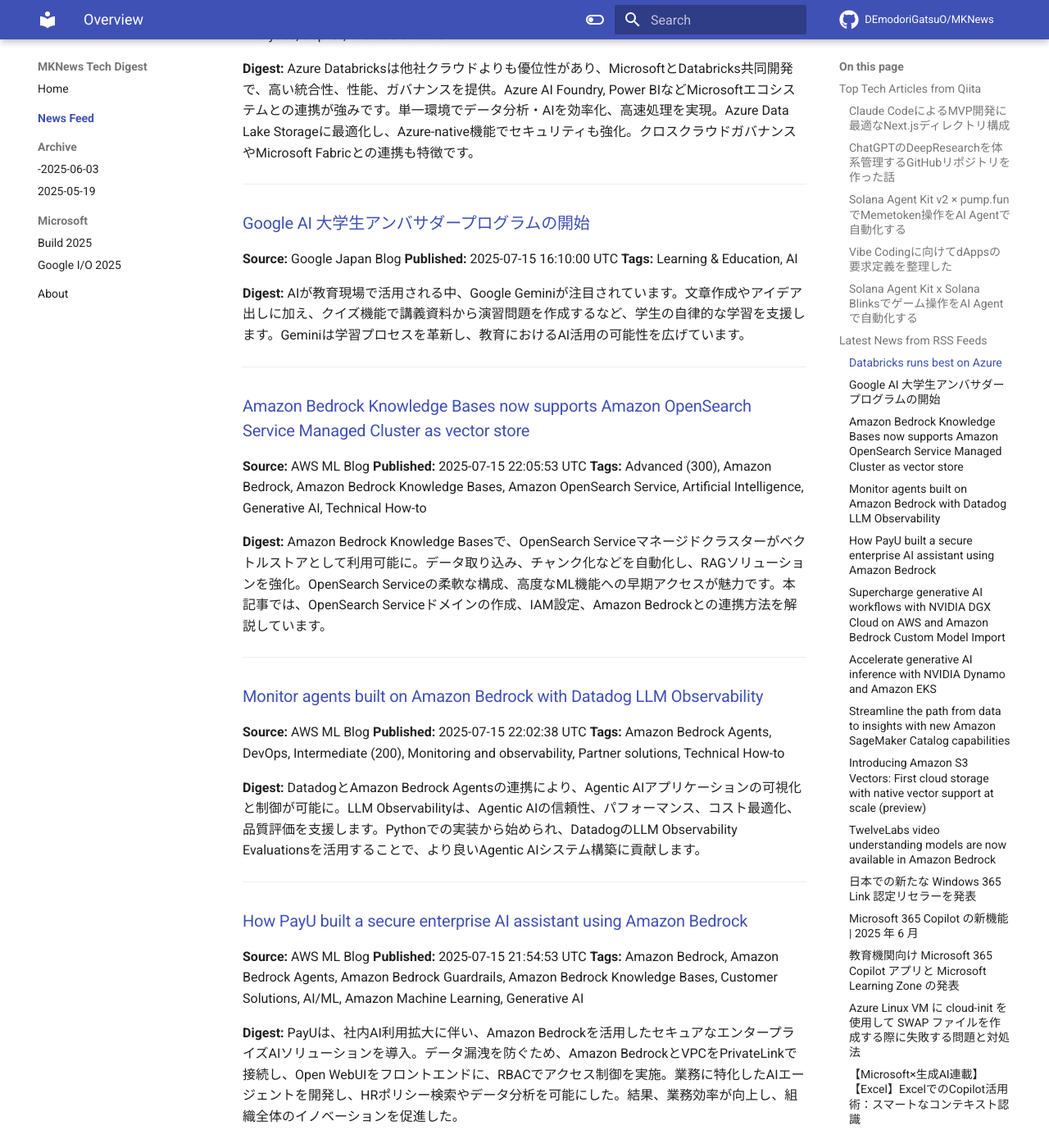
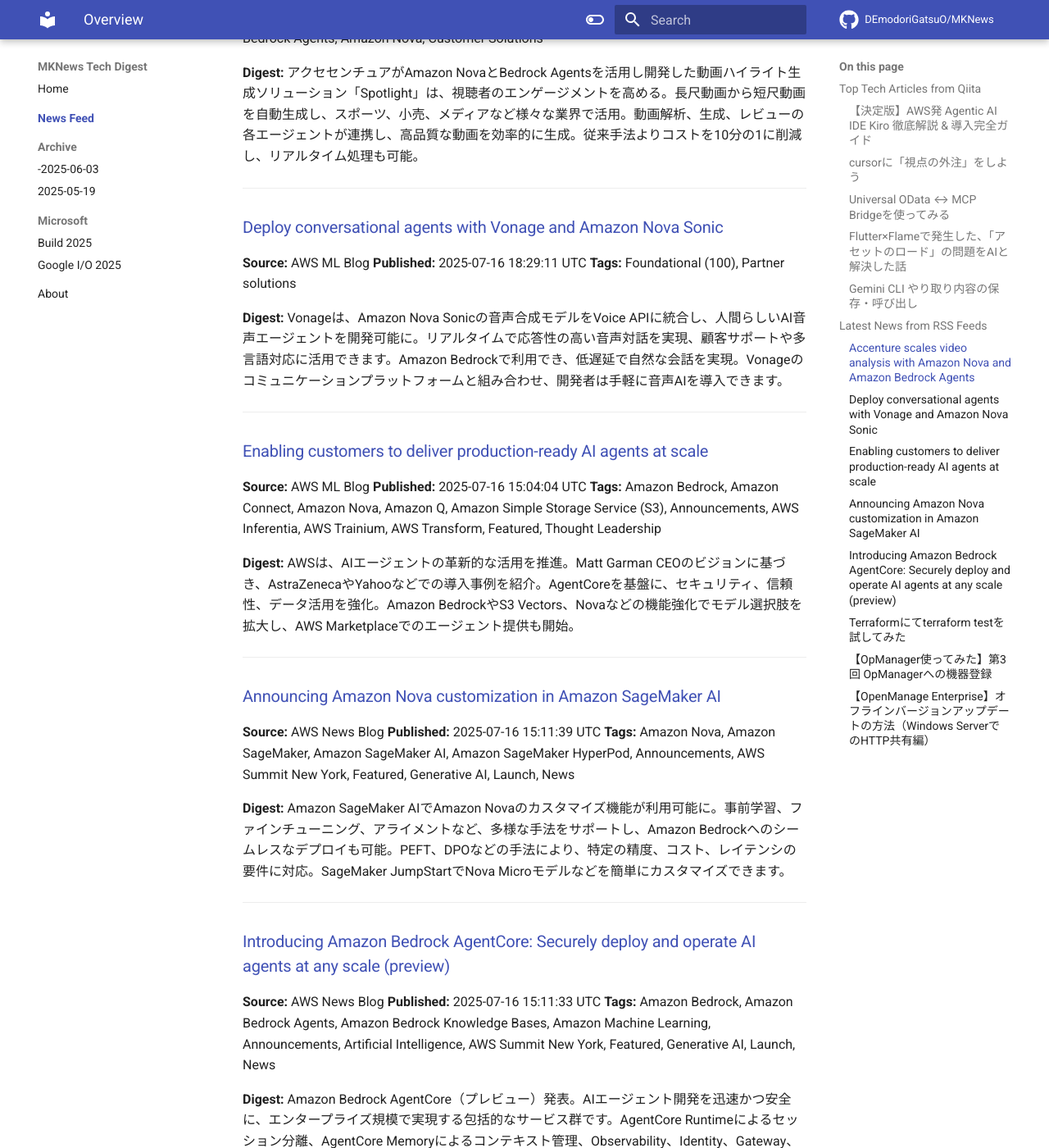
Before and after one commit to DEmodoriGatsuO/MKNews, an MkDocs documentation site: the page built from docs/news/index.md, in a window 1280 px wide and 1400 px high, scrolled down 1597 px. Shown: the whole window at 82% size. Built offline with MkDocs 1.6.1 and Material for MkDocs 9.7.7, drawn with Linux system fonts in a browser that asks for light colours; comment, search, counter and statistics services are not loaded; some of the changed text lies outside the part shown.

Commit message:
Automated AI Tech Digest - 2025-07-17

```diff
--- a/docs/news/index.md
+++ b/docs/news/index.md
@@ -1,208 +1,138 @@
-# AI Tech Trends Digest (2025-07-16)
+# AI Tech Trends Digest (2025-07-17)
 
 
 ## Top Tech Articles from Qiita
 
 
-### [Claude CodeによるMVP開発に最適なNext.jsディレクトリ構成](https://qiita.com/nft/items/107fb79615e3468b1e47)
-**Published:** 2025-07-15 09:22:21 UTC
-**Likes:** 10
-**Tags:** AI, Next.js, LLM, ClaudeCode, VibeCoding
+### [【決定版】AWS発 Agentic AI IDE Kiro 徹底解説 & 導入完全ガイド](https://qiita.com/Earthfreedom/items/72eba6528f2d6d7f21fc)
+**Published:** 2025-07-17 03:59:23 UTC
+**Likes:** 1
+**Tags:** AWS, IDE, VSCode, 生成AI, Anthropic
 
 **Digest:**
-Next.jsとClaude Codeを用いたdApps開発の効率化を目指し、ディレクトリ構成を整理。ハッカソンやMVP開発に最適化し、Web3・AI連携を考慮。`features/`による機能別パッケージ化、明確な命名規則で開発速度を向上。Claude AI設定やドキュメントも整備し、チーム開発にも対応。
+AWS発のAI IDE「Kiro」は、仕様駆動で「Viable Code」を目指す。**Kiro**は、**VS Code互換**、**Claude Sonnet 4**を搭載し、**仕様生成**、**Hookによる自動化**、**Steeringによるチーム標準共有**を実現。プレビュー版は無料で、要件定義からコード実装までをサポート。**Claude Codeとの連携**で効率化も可能。2025年7月17日時点の情報です。
 
 ---
 
-### [ChatGPTのDeepResearchを体系管理するGitHubリポジトリを作った話](https://qiita.com/nft/items/8166d250287b38647c8f)
-**Published:** 2025-07-15 08:20:36 UTC
-**Likes:** 9
-**Tags:** GitHub, Blockchain, arweave, LLM, DeepResearch
+### [cursorに「視点の外注」をしよう](https://qiita.com/zazen_inu/items/98dc050ffeb8857b9b2b)
+**Published:** 2025-07-17 01:01:49 UTC
+**Likes:** 1
+**Tags:** 初心者, ポエム, cursor, 生成AI, LLM
 
 **Digest:**
-Web3のリサーチ管理GitHubリポジトリ「deep-research-arweave」を作成。Arweave関連のDeep Researchを、英語でYAMLとMarkdown形式で管理、多言語翻訳も。SolanaやHyperliquidでも同様の展開予定。タグによる柔軟な分類、フラットなファイル配置、ChatGPT URLの記録が特徴。
+Obsidianとcursorを使い、生成AI活用法を模索。自動化の限界を感じ、**外注**という視点から、**思考の拡張**に着目。**確証バイアス**を避けるため、cursorの批判的分析機能を活用。文章の客観性を高め、新たな視点を得る。**自動化**の価値を見つめ直し、理解は外注できないと結論。
 
 ---
 
-### [Solana Agent Kit v2 × pump.funでMemetoken操作をAI Agentで自動化する](https://qiita.com/nft/items/21258e1cf8c2ea709b27)
-**Published:** 2025-07-15 14:14:06 UTC
-**Likes:** 8
-**Tags:** TypeScript, AI, Blockchain, solana, LLM
+### [Universal OData ↔ MCP Bridgeを使ってみる](https://qiita.com/tami/items/1ba61aecf641ffde8d5d)
+**Published:** 2025-07-16 21:39:37 UTC
+**Likes:** 1
+**Tags:** OData, Claude
 
 **Digest:**
-Solanaのmemeトークンローンチプラットフォームpump.funに、AIエージェントが進化。Solana Agent Kit v2と連携し、プロンプトだけでトークンを立ち上げ可能に。コード例やLangChain連携、多様な応用例を紹介。画像URLはIPFS、最低流動性、メタデータ文字数制限などに注意。今後の自動化にも期待。
+SAP Communityで紹介された「Universal OData ↔ MCP Bridge」は、ODataメタデータからMCPクライアント向けのツール定義を自動生成します。これにより、**ODataサービス（V2/V4）をMCPクライアント、例えばClaudeから呼び出す**ことが可能に。記事では、Claude Desktopと連携し、NorthwindやカスタムODataサービスを操作する様子を紹介。V4ではクエリに問題があるものの、V2では動作確認済みです。
 
 ---
 
-### [Vibe Codingに向けてdAppsの要求定義を整理した](https://qiita.com/nft/items/ebdc3deeac72b9d46efd)
-**Published:** 2025-07-15 09:04:33 UTC
-**Likes:** 8
-**Tags:** AI, Next.js, LLM, ClaudeCode, VibeCoding
+### [Flutter×Flameで発生した、「アセットのロード」の問題をAIと解決した話](https://qiita.com/honoka_pino_/items/6db4ea9617149efe0df7)
+**Published:** 2025-07-16 15:04:07 UTC
+**Likes:** 1
+**Tags:** Dart, debug, Flutter, Gemini
 
 **Digest:**
-dApps開発の要求定義書ダイジェストです。MVP開発に特化し、Next.jsとClaude Codeを活用。TypeScript、TailwindCSSなど「AIフレンドリー」な技術を採用し、外部ツール活用でコスト削減。主な機能はウォレット接続、NFT Mint、データ表示、トークンClaim、プロフィール、SNSシェア。2025年8月テンプレート公開予定。
+Flutter/Flameゲーム開発で、Webビルド時に画像アセットがロードできない問題が発生。原因はFlameの`Flame.images.load()`がパスを重複付加すること。解決策として、Flutter標準の`rootBundle.load`と`decodeImageFromList`を使用。**Gemini**の助言を得て、assetパスの重複を回避し、画像ロードに成功。同様の問題には、Flame以外の方法を試すのが有効です。
 
 ---
 
-### [Solana Agent Kit x Solana Blinksでゲーム操作をAI Agentで自動化する](https://qiita.com/nft/items/e235a9531527a87bbd8d)
-**Published:** 2025-07-15 14:19:45 UTC
-**Likes:** 7
-**Tags:** TypeScript, AI, Blockchain, solana, LLM
+### [Gemini CLI やり取り内容の保存・呼び出し](https://qiita.com/nigaor/items/9e91cf2fe46d6718c374)
+**Published:** 2025-07-16 12:02:50 UTC
+**Likes:** 1
+**Tags:** Gemini, GeminiCLI
 
 **Digest:**
-Solana Agent Kit v2（SAK v2）のBlinksプラグインにより、AIエージェントがSolana上のゲームやアプリと直接連携可能に。Blinksは軽量なSolana操作インターフェースで、`plugin-blinks`を導入。Send Arcadeでのじゃんけんゲーム操作例や、LangChainとの統合、オンチェーン報酬の自動受け取りなどが実現します。AIによる自律操作で、UXが進化します。
+Gemini CLIの会話履歴保存方法を紹介。ターミナル再起動で消える問題を解決するため、`/chat`コマンドでやり取りを操作します。`/chat list`で一覧表示、`/chat save [タグ名]`で保存、`/chat resume [タグ名]`で呼び出し。会話の保存・呼び出しが可能になり、Gemini CLIをより快適に利用できます。
 
 ---
 
 ## Latest News from RSS Feeds
 
 
-### [Databricks runs best on Azure](https://azure.microsoft.com/en-us/blog/databricks-runs-best-on-azure/)
-**Source:** Azure AI Blog
-**Published:** 2025-07-15 15:00:00 UTC
-**Tags:** AI + machine learning, Analytics, Copilot, Microsoft Fabric
+### [Accenture scales video analysis with Amazon Nova and Amazon Bedrock Agents](https://aws.amazon.com/blogs/machine-learning/accenture-scales-video-analysis-with-amazon-nova-and-amazon-bedrock-agents/)
+**Source:** AWS ML Blog
+**Published:** 2025-07-16 22:32:42 UTC
+**Tags:** Amazon Bedrock, Amazon Bedrock Agents, Amazon Nova, Customer Solutions
 
 **Digest:**
-Azure Databricksは他社クラウドよりも優位性があり、MicrosoftとDatabricks共同開発で、高い統合性、性能、ガバナンスを提供。Azure AI Foundry, Power BIなどMicrosoftエコシステムとの連携が強みです。単一環境でデータ分析・AIを効率化、高速処理を実現。Azure Data Lake Storageに最適化し、Azure-native機能でセキュリティも強化。クロスクラウドガバナンスやMicrosoft Fabricとの連携も特徴です。
+アクセセンチュアがAmazon NovaとBedrock Agentsを活用し開発した動画ハイライト生成ソリューション「Spotlight」は、視聴者のエンゲージメントを高める。長尺動画から短尺動画を自動生成し、スポーツ、小売、メディアなど様々な業界で活用。動画解析、生成、レビューの各エージェントが連携し、高品質な動画を効率的に生成。従来手法よりコストを10分の1に削減し、リアルタイム処理も可能。
 
 ---
 
-### [Google AI 大学生アンバサダープログラムの開始](https://blog.google/intl/ja-jp/feed/google-ai/)
-**Source:** Google Japan Blog
-**Published:** 2025-07-15 16:10:00 UTC
-**Tags:** Learning & Education, AI
+### [Deploy conversational agents with Vonage and Amazon Nova Sonic](https://aws.amazon.com/blogs/machine-learning/deploy-conversational-agents-with-vonage-and-amazon-nova-sonic/)
+**Source:** AWS ML Blog
+**Published:** 2025-07-16 18:29:11 UTC
+**Tags:** Foundational (100), Partner solutions
 
 **Digest:**
-AIが教育現場で活用される中、Google Geminiが注目されています。文章作成やアイデア出しに加え、クイズ機能で講義資料から演習問題を作成するなど、学生の自律的な学習を支援します。Geminiは学習プロセスを革新し、教育におけるAI活用の可能性を広げています。
+Vonageは、Amazon Nova Sonicの音声合成モデルをVoice APIに統合し、人間らしいAI音声エージェントを開発可能に。リアルタイムで応答性の高い音声対話を実現、顧客サポートや多言語対応に活用できます。Amazon Bedrockで利用でき、低遅延で自然な会話を実現。Vonageのコミュニケーションプラットフォームと組み合わせ、開発者は手軽に音声AIを導入できます。
 
 ---
 
-### [Amazon Bedrock Knowledge Bases now supports Amazon OpenSearch Service Managed Cluster as vector store](https://aws.amazon.com/blogs/machine-learning/amazon-bedrock-knowledge-bases-now-supports-amazon-opensearch-service-managed-cluster-as-vector-store/)
+### [Enabling customers to deliver production-ready AI agents at scale](https://aws.amazon.com/blogs/machine-learning/enabling-customers-to-deliver-production-ready-ai-agents-at-scale/)
 **Source:** AWS ML Blog
-**Published:** 2025-07-15 22:05:53 UTC
-**Tags:** Advanced (300), Amazon Bedrock, Amazon Bedrock Knowledge Bases, Amazon OpenSearch Service, Artificial Intelligence, Generative AI, Technical How-to
+**Published:** 2025-07-16 15:04:04 UTC
+**Tags:** Amazon Bedrock, Amazon Connect, Amazon Nova, Amazon Q, Amazon Simple Storage Service (S3), Announcements, AWS Inferentia, AWS Trainium, AWS Transform, Featured, Thought Leadership
 
 **Digest:**
-Amazon Bedrock Knowledge Basesで、OpenSearch Serviceマネージドクラスターがベクトルストアとして利用可能に。データ取り込み、チャンク化などを自動化し、RAGソリューションを強化。OpenSearch Serviceの柔軟な構成、高度なML機能への早期アクセスが魅力です。本記事では、OpenSearch Serviceドメインの作成、IAM設定、Amazon Bedrockとの連携方法を解説しています。
+AWSは、AIエージェントの革新的な活用を推進。Matt Garman CEOのビジョンに基づき、AstraZenecaやYahooなどでの導入事例を紹介。AgentCoreを基盤に、セキュリティ、信頼性、データ活用を強化。Amazon BedrockやS3 Vectors、Novaなどの機能強化でモデル選択肢を拡大し、AWS Marketplaceでのエージェント提供も開始。
 
 ---
 
-### [Monitor agents built on Amazon Bedrock with Datadog LLM Observability](https://aws.amazon.com/blogs/machine-learning/monitor-agents-built-on-amazon-bedrock-with-datadog-llm-observability/)
-**Source:** AWS ML Blog
-**Published:** 2025-07-15 22:02:38 UTC
-**Tags:** Amazon Bedrock Agents, DevOps, Intermediate (200), Monitoring and observability, Partner solutions, Technical How-to
+### [Announcing Amazon Nova customization in Amazon SageMaker AI](https://aws.amazon.com/blogs/aws/announcing-amazon-nova-customization-in-amazon-sagemaker-ai/)
+**Source:** AWS News Blog
+**Published:** 2025-07-16 15:11:39 UTC
+**Tags:** Amazon Nova, Amazon SageMaker, Amazon SageMaker AI, Amazon SageMaker HyperPod, Announcements, AWS Summit New York, Featured, Generative AI, Launch, News
 
 **Digest:**
-DatadogとAmazon Bedrock Agentsの連携により、Agentic AIアプリケーションの可視化と制御が可能に。LLM Observabilityは、Agentic AIの信頼性、パフォーマンス、コスト最適化、品質評価を支援します。Pythonでの実装から始められ、DatadogのLLM Observability Evaluationsを活用することで、より良いAgentic AIシステム構築に貢献します。
+Amazon SageMaker AIでAmazon Novaのカスタマイズ機能が利用可能に。事前学習、ファインチューニング、アライメントなど、多様な手法をサポートし、Amazon Bedrockへのシームレスなデプロイも可能。PEFT、DPOなどの手法により、特定の精度、コスト、レイテンシの要件に対応。SageMaker JumpStartでNova Microモデルなどを簡単にカスタマイズできます。
 
 ---
 
-### [How PayU built a secure enterprise AI assistant using Amazon Bedrock](https://aws.amazon.com/blogs/machine-learning/how-payu-built-a-secure-enterprise-ai-assistant-using-amazon-bedrock/)
-**Source:** AWS ML Blog
-**Published:** 2025-07-15 21:54:53 UTC
-**Tags:** Amazon Bedrock, Amazon Bedrock Agents, Amazon Bedrock Guardrails, Amazon Bedrock Knowledge Bases, Customer Solutions, AI/ML, Amazon Machine Learning, Generative AI
+### [Introducing Amazon Bedrock AgentCore: Securely deploy and operate AI agents at any scale (preview)](https://aws.amazon.com/blogs/aws/introducing-amazon-bedrock-agentcore-securely-deploy-and-operate-ai-agents-at-any-scale/)
+**Source:** AWS News Blog
+**Published:** 2025-07-16 15:11:33 UTC
+**Tags:** Amazon Bedrock, Amazon Bedrock Agents, Amazon Bedrock Knowledge Bases, Amazon Machine Learning, Announcements, Artificial Intelligence, AWS Summit New York, Featured, Generative AI, Launch, News
 
 **Digest:**
-PayUは、社内AI利用拡大に伴い、Amazon Bedrockを活用したセキュアなエンタープライズAIソリューションを導入。データ漏洩を防ぐため、Amazon BedrockとVPCをPrivateLinkで接続し、Open WebUIをフロントエンドに、RBACでアクセス制御を実施。業務に特化したAIエージェントを開発し、HRポリシー検索やデータ分析を可能にした。結果、業務効率が向上し、組織全体のイノベーションを促進した。
+Amazon Bedrock AgentCore（プレビュー）発表。AIエージェント開発を迅速かつ安全に、エンタープライズ規模で実現する包括的なサービス群です。AgentCore Runtimeによるセッション分離、AgentCore Memoryによるコンテキスト管理、Observability、Identity、Gateway、Browser、Code Interpreterなど、様々な機能を提供。既存フレームワークやモデルに対応し、AWS Marketplaceからもツール利用可能。
 
 ---
 
-### [Supercharge generative AI workflows with NVIDIA DGX Cloud on AWS and Amazon Bedrock Custom Model Import](https://aws.amazon.com/blogs/machine-learning/supercharge-generative-ai-workflows-with-nvidia-dgx-cloud-on-aws-and-amazon-bedrock-custom-model-import/)
-**Source:** AWS ML Blog
-**Published:** 2025-07-15 13:32:12 UTC
-**Tags:** Amazon Elastic Kubernetes Service, Technical How-to
+### [Terraformにてterraform testを試してみた](https://blog.jbs.co.jp/entry/2025/07/17/133658)
+**Source:** JBS Blog
+**Published:** 2025-07-17 04:36:58 UTC
+**Tags:** Azure, Terraform
 
 **Digest:**
-NVIDIA DGX Cloud on AWSとAmazon Bedrock Custom Model Importを組み合わせ、Llama 3.1-70bモデルのファインチューニングとデプロイを解説。NVIDIAのGPUとAWSのクラウドサービスを統合し、AI開発の加速、運用の簡素化、ビジネス機会の創出を目指します。Run:aiやAmazon Bedrockを活用し、スケーラブルなサーバーレス推論を実現。
+Terraform v1.6から、モジュールやリソースをテストできる`terraform test`機能が導入されました。この記事では、この新機能を試す手順を解説します。まず、Terraform定義ファイルとテストファイル(.tftest.hcl)を作成し、`terraform test`コマンドを実行します。設定値の検証や、意図的なエラー発生時のテストも可能です。
 
 ---
 
-### [Accelerate generative AI inference with NVIDIA Dynamo and Amazon EKS](https://aws.amazon.com/blogs/machine-learning/accelerate-generative-ai-inference-with-nvidia-dynamo-and-amazon-eks/)
-**Source:** AWS ML Blog
-**Published:** 2025-07-15 13:03:32 UTC
-**Tags:** Amazon Elastic Kubernetes Service, Customer Solutions
+### [【OpManager使ってみた】第3回 OpManagerへの機器登録](https://blog.jbs.co.jp/entry/2025/07/17/103929)
+**Source:** JBS Blog
+**Published:** 2025-07-17 01:39:29 UTC
+**Tags:** Tech, OpManager, 監視, Windows
 
 **Digest:**
-NVIDIA Dynamoは、大規模言語モデル(LLM)推論向けオープンソースフレームワークです。AWS上でAmazon S3、EFA、EKSをサポートし、NVIDIA GPU搭載EC2インスタンスで動作します。低レイテンシの分散推論を実現し、PrefillとDecodeの分離によるGPU利用効率向上、Smart RouterによるKVキャッシュ再計算削減などを特徴とします。NVIDIA NIXLによる高速データ転送も強みです。
+監視ソフト「OpManager」連載第3回は、機器登録の手順を解説。初期設定完了後、Windows/Linux ServerをOpManagerに登録する方法を紹介します。設定画面から「ディスカバリー」機能を利用し、死活監視設定も行います。これでOpManagerの監視機能が本格的に利用可能になります。
 
 ---
 
-### [Streamline the path from data to insights with new Amazon SageMaker Catalog capabilities](https://aws.amazon.com/blogs/aws/streamline-the-path-from-data-to-insights-with-new-amazon-sagemaker-capabilities/)
-**Source:** AWS News Blog
-**Published:** 2025-07-15 23:49:24 UTC
-**Tags:** Amazon QuickSight, Amazon SageMaker, Amazon SageMaker Lakehouse, Amazon SageMaker Unified Studio, Analytics, Announcements, Artificial Intelligence, AWS Summit New York, Featured, Launch, News
+### [【OpenManage Enterprise】オフラインバージョンアップデートの方法（Windows ServerでのHTTP共有編）](https://blog.jbs.co.jp/entry/2025/07/17/093525)
+**Source:** JBS Blog
+**Published:** 2025-07-17 00:35:25 UTC
+**Tags:** dell, OpenManage Enterprise
 
 **Digest:**
-Amazon SageMakerに新機能が登場。QuickSight連携でダッシュボード作成・共有が容易に。S3一般用途バケットとS3 Access Grantsの対応で、非構造化データ管理も向上。lakehouseからのデータ自動取り込みも可能となり、データ分析ワークフローを加速し、包括的なインサイト獲得を支援します。
+Dellのシステム管理ツール、OpenManage Enterprise (OME)は、Dell Technologies製のWebアプリケーションです。OMEはバージョンアップが可能で、オンライン環境では簡単アップデートできます。オフライン環境では、NFS共有などを用いた3つの手順でアップデートが可能です。
 
 ---
-
-### [Introducing Amazon S3 Vectors: First cloud storage with native vector support at scale (preview)](https://aws.amazon.com/blogs/aws/introducing-amazon-s3-vectors-first-cloud-storage-with-native-vector-support-at-scale/)
-**Source:** AWS News Blog
-**Published:** 2025-07-15 23:33:32 UTC
-**Tags:** Amazon Bedrock Knowledge Bases, Amazon OpenSearch Service, Amazon SageMaker Unified Studio, Amazon Simple Storage Service (S3), Announcements, AWS Summit New York, Featured, Launch, News, Storage
-
-**Digest:**
-Amazon S3 Vectorsがプレビュー開始。最大90%のコスト削減を実現するベクトルストレージで、AIデータの大規模保存に最適です。ベクトル検索を可能にし、Amazon Bedrock、SageMaker、OpenSearch Serviceとの統合も。S3 VectorsでRAGアプリケーションを構築したり、OpenSearchへのデータ移行による費用対効果の最大化も可能です。現在、5リージョンで利用可能。
-
----
-
-### [TwelveLabs video understanding models are now available in Amazon Bedrock](https://aws.amazon.com/blogs/aws/twelvelabs-video-understanding-models-are-now-available-in-amazon-bedrock/)
-**Source:** AWS News Blog
-**Published:** 2025-07-15 23:33:17 UTC
-**Tags:** Amazon Bedrock, Amazon Machine Learning, Announcements, Artificial Intelligence, AWS Summit New York, Featured, Launch, News
-
-**Digest:**
-TwelveLabsの動画理解モデルがAmazon Bedrockで利用可能に。動画検索、シーン分類、要約、洞察抽出を可能にするMarengoとPegasusモデルが登場。自然言語検索で特定シーンを特定したり、動画からテキストを生成してコンテンツ分析に活用可能。メディア、マーケティング、セキュリティなど幅広い業界で応用できます。AWS SDKを使った利用方法も解説。
-
----
-
-### [日本での新たな Windows 365 Link 認定リセラーを発表](https://blogs.windows.com/japan/2025/07/16/new-windows-365-link-resaller-japan/)
-**Source:** Windows Blog for Japan
-**Published:** 2025-07-16 01:00:14 UTC
-**Tags:** Windows 365, Windows 365 Link
-
-**Digest:**
-Microsoftは、クラウドPCデバイス「Windows 365 Link」の認定リセラーにウチダスペクトラムとJBサービスを追加。これにより、バックオフィス業務や現場の従業員向けに、セキュアで高解像度のWindowsデスクトップ環境提供を拡大。日本ビジネスシステムズに加え、両社が導入から運用まで支援。法人向けストアでの購入方法や納品期間についても案内しています。
-
----
-
-### [Microsoft 365 Copilot の新機能 | 2025 年 6 月](https://blogs.windows.com/japan/2025/07/15/whats-new-in-microsoft-365-copilot-june-2025/)
-**Source:** Windows Blog for Japan
-**Published:** 2025-07-15 08:53:10 UTC
-**Tags:** Copilot, Uncategorized, What's new in Copilot
-
-**Digest:**
-2025年6月のMicrosoft 365 Copilot最新情報では、Copilot Control Systemの更新、Context IQによるインテリジェント支援、モバイルアプリ強化、Edge新機能、Outlook機能向上などが発表されました。画像生成や大容量ファイル処理の改善、Copilot Memory、Teams通話要約、OneNoteノートブック、PowerPointのブランド画像追加、Excelの数式説明など、多数の機能強化が実現。MacOS版アプリも登場し、生産性向上が期待できます。
-
----
-
-### [教育機関向け Microsoft 365 Copilot アプリと Microsoft Learning Zone の発表](https://blogs.windows.com/japan/2025/07/15/empowering-educators-with-ai-innovation-and-insights/)
-**Source:** Windows Blog for Japan
-**Published:** 2025-07-15 08:02:30 UTC
-**Tags:** Copilot, Education, Microsoft 365 Copilot, Microsoft Learning Zone
-
-**Digest:**
-Microsoftは、教育者向けAI機能や10代向けCopilot Chatの一般提供を発表。**2025 AI in Educationレポート**では、教育現場でのAI利用が拡大、教員の8割以上がAIを使用し昨年比21%増。一方で、効果的な活用への自信不足も。Microsoft 365 Copilotアプリや無料AI学習アプリ**Microsoft Learning Zone**も発表、AIスキル習得を支援。Copilot Chatは7月下旬に一般提供予定。
-
----
-
-### [Azure Linux VM に cloud-init を使用して SWAP ファイルを作成する際に失敗する問題と対処法](https://blog.jbs.co.jp/entry/2025/07/16/093910)
-**Source:** JBS Blog
-**Published:** 2025-07-16 00:39:10 UTC
-**Tags:** Azure, Red Hat Enterprise Linux, Linux
-
-**Digest:**
-AzureのRHEL環境でcloud-initを使ったSWAPファイルの作成に失敗する問題が発生。原因は、cloud-initの初期設定が不十分なこと。対処法として、cloud-initの設定ファイル（cloud.cfg）を修正し、SWAP領域を明示的に指定することで解決できます。詳細な手順は記事で解説されています。
-
----
-
-### [【Microsoft×生成AI連載】【Excel】ExcelでのCopilot活用術：スマートなコンテキスト認識](https://blog.jbs.co.jp/entry/2025/07/16/090404)
-**Source:** JBS Blog
-**Published:** 2025-07-16 00:04:04 UTC
-**Tags:** Copilot, Microsoft Copilot, Microsoft 365 Copilot, 生成AI, Microsoft×生成AI連載, Excel
-
-**Digest:**
-この記事では、Microsoft Excelで利用可能な「Copilot」の機能について解説します。Excelの機能を拡張し、より効率的な作業を支援するCopilotの様々な活用法を紹介することで、ユーザーの生産性向上を目指します。
-
----
```
